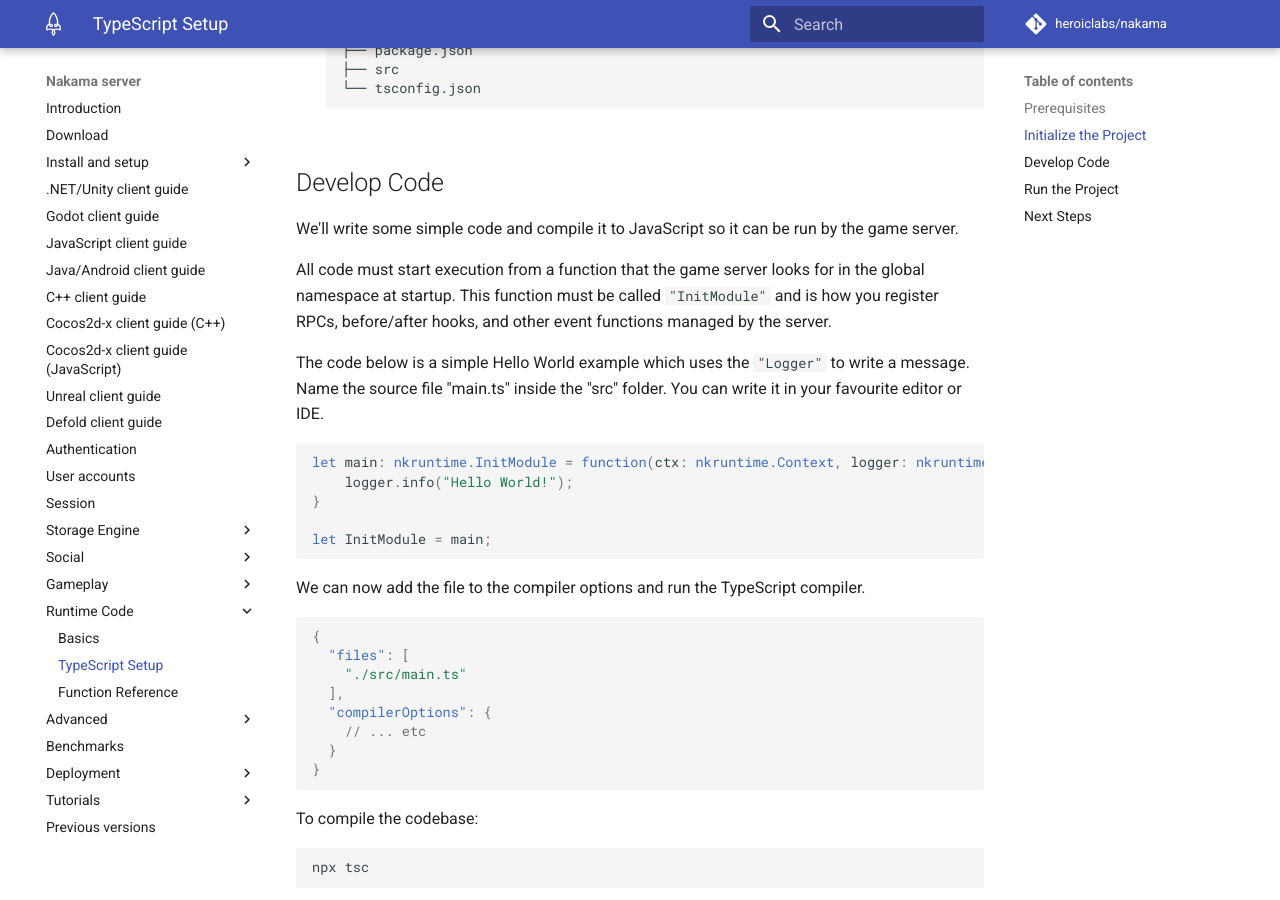
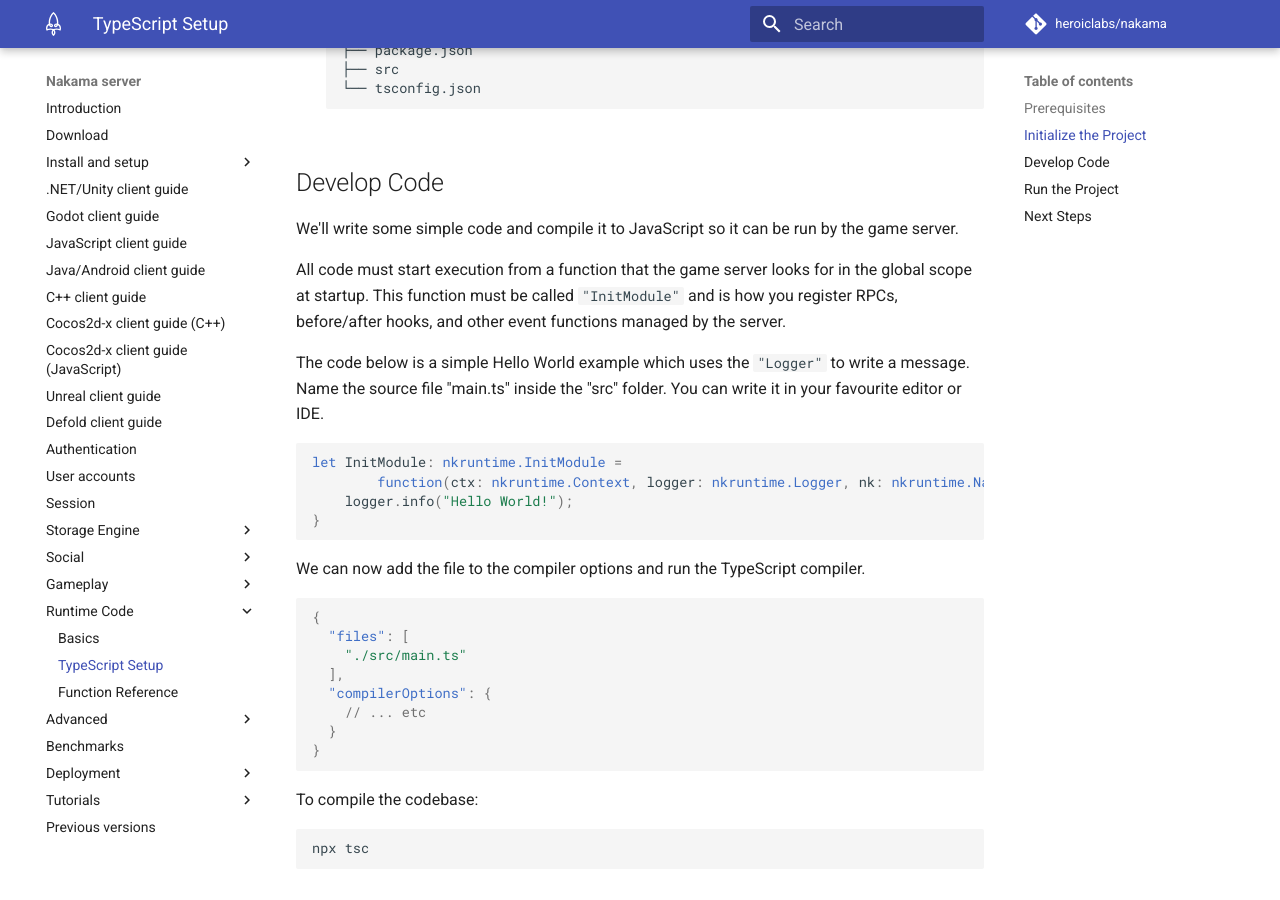
Before and after one commit to heroiclabs/nakama-docs, an MkDocs documentation site: the page built from docs/runtime-code-typescript-setup.md, in a window 1280 px wide and 900 px high, scrolled down 2110 px. Built offline with MkDocs 1.6.1 and Material for MkDocs 9.7.7, drawn with Linux system fonts in a browser that asks for light colours; comment, search, counter and statistics services are not loaded.

Commit message:
Review changes.

````diff
--- a/docs/runtime-code-typescript-setup.md
+++ b/docs/runtime-code-typescript-setup.md
@@ -94,16 +94,15 @@
 
 We'll write some simple code and compile it to JavaScript so it can be run by the game server.
 
-All code must start execution from a function that the game server looks for in the global namespace at startup. This function must be called `"InitModule"` and is how you register RPCs, before/after hooks, and other event functions managed by the server.
+All code must start execution from a function that the game server looks for in the global scope at startup. This function must be called `"InitModule"` and is how you register RPCs, before/after hooks, and other event functions managed by the server.
 
 The code below is a simple Hello World example which uses the `"Logger"` to write a message. Name the source file "main.ts" inside the "src" folder. You can write it in your favourite editor or IDE.
 
 ``` typescript
-let main: nkruntime.InitModule = function(ctx: nkruntime.Context, logger: nkruntime.Logger, nk: nkruntime.Nakama, initializer: nkruntime.Initializer) {
+let InitModule: nkruntime.InitModule =
+        function(ctx: nkruntime.Context, logger: nkruntime.Logger, nk: nkruntime.Nakama, initializer: nkruntime.Initializer) {
     logger.info("Hello World!");
 }
-
-let InitModule = main;
 ```
 
 We can now add the file to the compiler options and run the TypeScript compiler.
````
